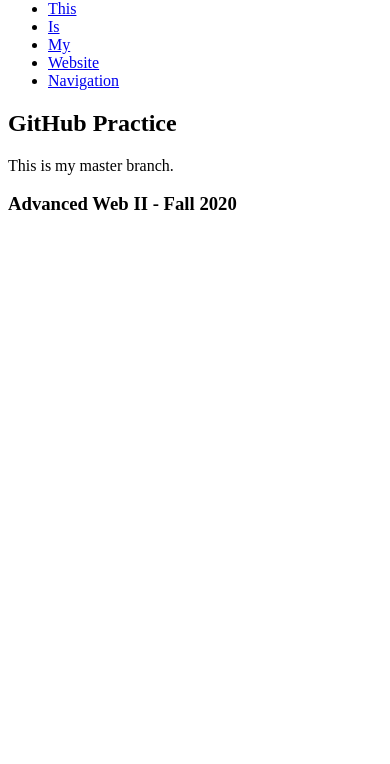
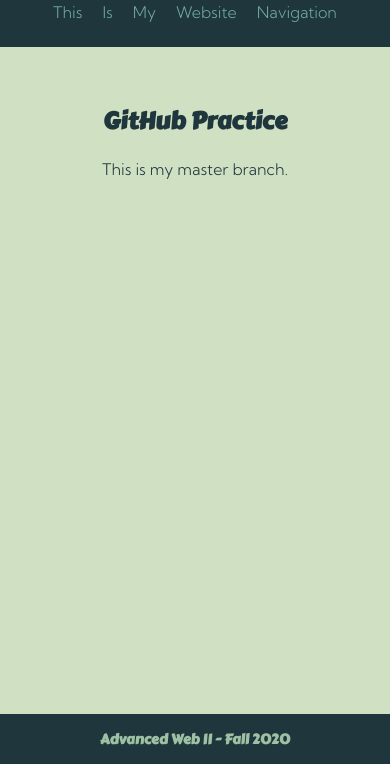
Before and after one commit to ashleysiu94/m1-hw1-siu-ashley, a plain HTML site: page index.html in a window 390 px wide. Shown: the part 80-844 px from the top of the page. Drawn offline with Linux system fonts and the light colour scheme.

Commit message:
Styled mobile view

```diff
--- a/index.html
+++ b/index.html
@@ -7,9 +7,12 @@
 
 		<title>Homework 1</title>
 
-		<link type="text/css" rel="stylesheet" href="styles.css" />
+		<link type="text/css" rel="stylesheet" href="main.css" />
 
 		<meta name="viewport" content="width=device-width, initial-scale=1">
+
+    <!-- Google Fonts -->
+    <link href="https://fonts.googleapis.com/css2?family=Carter+One&family=Kumbh+Sans:wght@300&display=swap" rel="stylesheet">
 
 	</head>
 
--- a/main.css
+++ b/main.css
@@ -7,3 +7,80 @@
 article, aside, details, figcaption, figure, footer, header, main, nav, section, summary {
     display:block;
 }
+
+body {
+  display: flex;
+  flex-direction: column;
+  font-family: 'Kumbh Sans', sans-serif;
+  font-size: 1rem;
+  background-color:	#CFE0C3;
+  color: #1F363D;
+}
+
+h1, h2, h3 {
+  font-family: 'Carter One', cursive;
+}
+
+header {
+  display: flex;
+  flex-direction: column;
+  justify-content: center;
+  align-items: center;
+  padding: 20px;
+  background-color: #1F363D;
+}
+
+h1 {
+  font-size: 1.5rem;
+  color: #9EC1A3;
+  padding: 10px 0;
+}
+
+nav ul {
+  display: flex;
+  flex-direction: row;
+}
+
+nav ul li {
+  list-style-type: none;
+  padding: 5px 10px;
+}
+
+nav ul li a {
+  text-decoration: none;
+  color: #70A9A1;
+}
+
+nav ul li a:hover {
+  color: #CFE0C3;
+  text-decoration: underline;
+}
+
+h2 {
+  font-size: 1.5rem;
+  padding: 40px 0 20px 0;
+}
+
+main p {
+  font-size: 1rem;
+}
+
+main {
+  padding: 15px;
+  text-align: center;
+  min-height: 300px;
+}
+
+footer {
+  position: fixed;
+  left: 0;
+  bottom: 0;
+  width: 100%;
+  display: flex;
+  align-items: center;
+  justify-content: center;
+  font-size: .75rem;
+  height: 50px;
+  background-color: #1F363D;
+  color: #9EC1A3;
+}
```
